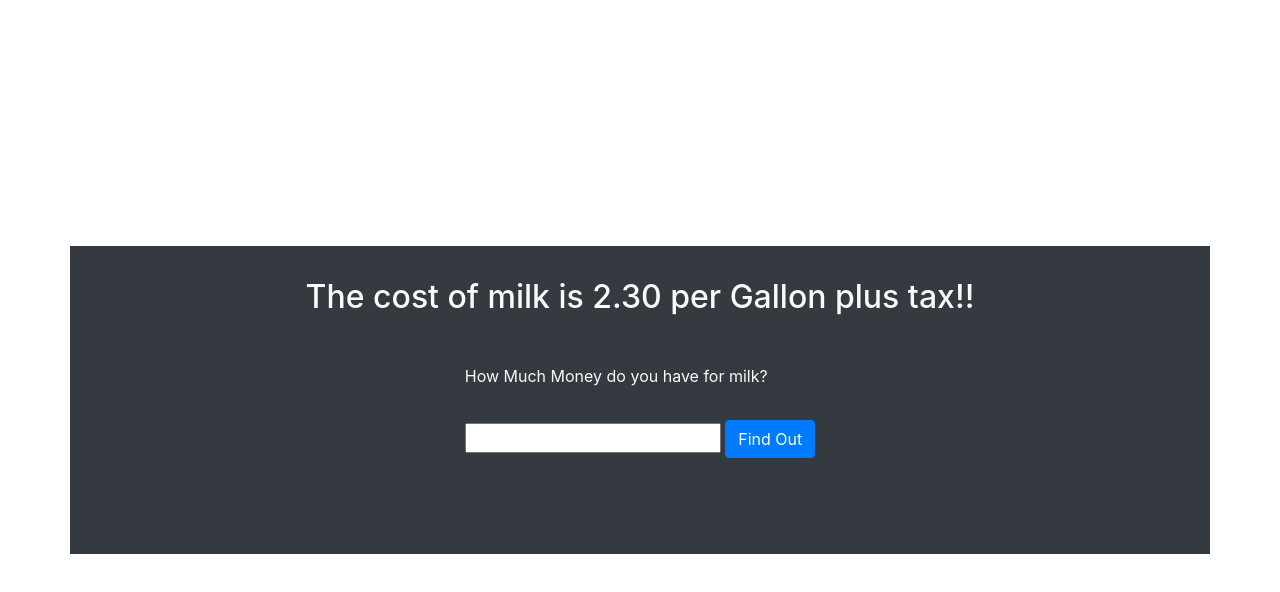
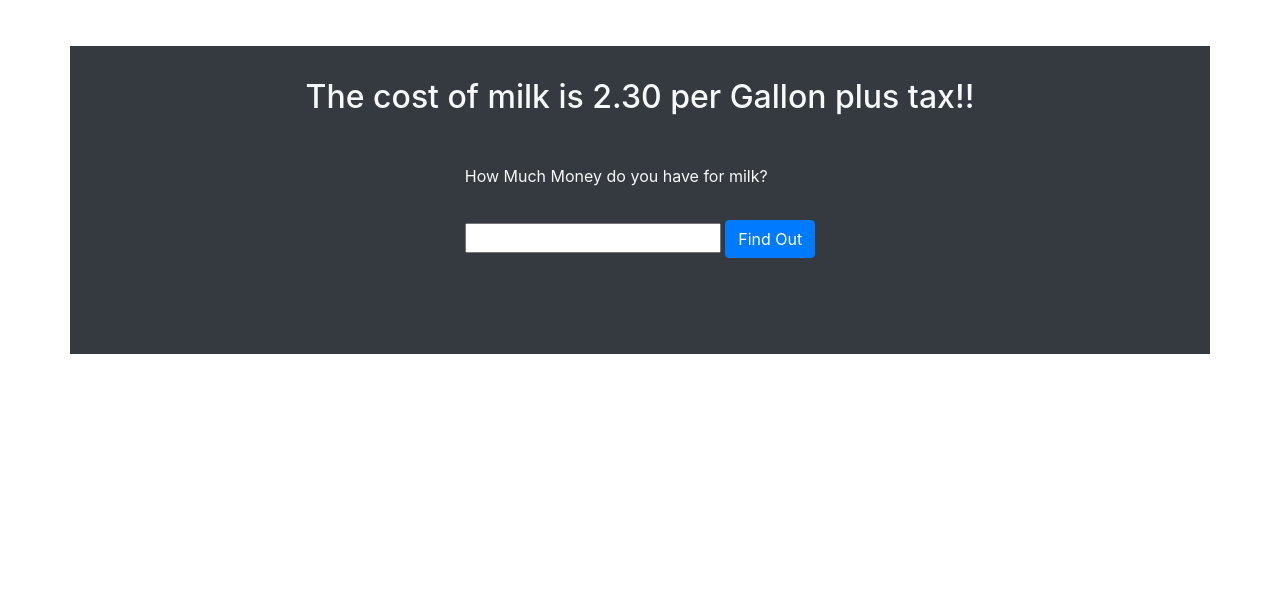
Before and after one commit to cyber-leo233/milkCalculator, a plain HTML site: page index.html in a window 1280 px wide. Drawn offline with nearby package versions, Linux system fonts and the light colour scheme.

Commit message:
changed height in body

```diff
--- a/index.html
+++ b/index.html
@@ -15,7 +15,7 @@
         padding:0;
         display: grid;
         align-items: center;
-        height: 100vh;
+        min-height: 50vh;
       }
       div:first-child {
         padding: 1em 2em;
```
